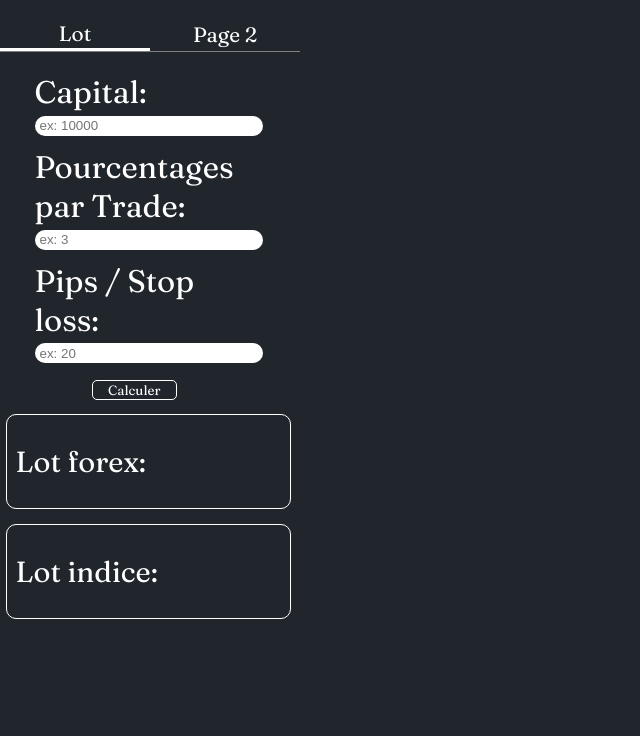
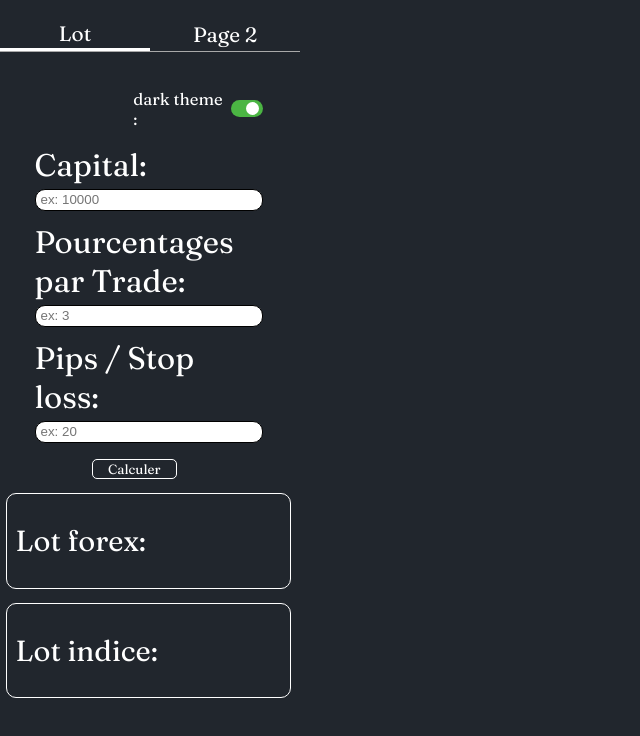
Before and after one commit to eparriel/extension_chrome, a browser extension: page index.html in a window 1280 px wide. Shown: the whole page, without its empty margins (0-640 px from the left). Drawn offline with Linux system fonts and the light colour scheme.

Commit message:
dark mode pratical

```diff
--- a/index.html
+++ b/index.html
@@ -4,9 +4,10 @@
     <meta charset="UTF-8">
     <link rel="stylesheet" href="style/style.css">
     <link rel="stylesheet" href="style/menu.css">
+    <link rel="stylesheet" href="style/checktheme.css">
 
 </head>
-<body>
+<body id="body" class="dark">
     <div class="menu">
         <ul>
             <li id="menu-1" class="active">
@@ -20,6 +21,17 @@
         <div id="p1" class="able">
             <div class="grid">
                 <div class="row">
+
+                    <div class="theme">
+                        <p>dark theme :</p>
+                        <div>
+                            <label class="switch">
+                                <input id="theme-value" type="checkbox" checked>
+                                <span class="slider round"></span>
+                            </label>
+                        </div>
+                    </div>
+
                     <label for="capitale">Capital:</label>
                     <input id="capitale" type="text" placeholder="ex: 10000">
                 </div>
@@ -32,7 +44,7 @@
                     <input id="pips" type="text" placeholder="ex: 20">
                 </div>
             </div>
-            <button id="btn">Calculer</button>
+            <button id="btn" class="dark">Calculer</button>
 
             <div class="display">
                 <p><strong>Lot forex:</strong></p>
--- a/js/index.js
+++ b/js/index.js
@@ -31,8 +31,7 @@ btn.addEventListener('click', function() {
    calcul()
 }, false);
 
-
-document.getElementById('menu-1').addEventListener('click', function () {
+function menu() {
     document.getElementById('menu-1').classList.toggle('active');
     document.getElementById('menu-2').classList.toggle('active');
 
@@ -41,15 +40,24 @@ document.getElementById('menu-1').addEventListener('click', function () {
 
     document.getElementById('p1').classList.toggle('able');
     document.getElementById('p2').classList.toggle('able');
+}
+
+function theme(theme) {
+    document.getElementById('body').classList.toggle('dark');
+    document.getElementById('body').classList.toggle('light');
+
+    document.getElementById('btn').classList.toggle('dark');
+    document.getElementById('btn').classList.toggle('light');
+}
+
+document.getElementById('menu-1').addEventListener('click', function () {
+    menu()
 });
 
 document.getElementById('menu-2').addEventListener('click', function () {
-    document.getElementById('menu-2').classList.toggle('active');
-    document.getElementById('menu-1').classList.toggle('active');
+    menu()
+});
 
-    document.getElementById('p1').classList.toggle('enable');
-    document.getElementById('p2').classList.toggle('enable');
-
-    document.getElementById('p1').classList.toggle('able');
-    document.getElementById('p2').classList.toggle('able');
-});
+document.getElementById('theme-value').addEventListener('click', function (){
+    theme()
+})
--- /dev/null
+++ b/style/checktheme.css
@@ -0,0 +1,79 @@
+/* The switch - the box around the slider */
+.switch {
+    position: relative;
+    display: inline-block;
+    width: 32px;
+    height: 17px;
+}
+
+/* Hide default HTML checkbox */
+.switch input {
+    opacity: 0;
+    width: 0;
+    height: 0;
+}
+
+/* The slider */
+.slider {
+    position: absolute;
+    cursor: pointer;
+    top: 0;
+    left: 0;
+    right: 0;
+    bottom: 0;
+    background-color: #ccc;
+    -webkit-transition: .4s;
+    transition: .4s;
+}
+
+.slider:before {
+    position: absolute;
+    content: "";
+    height: 13px;
+    width: 13px;
+    left: 2px;
+    bottom: 2px;
+    background-color: white;
+    -webkit-transition: .4s;
+    transition: .4s;
+}
+
+input:checked + .slider {
+    background-color: #4BB543;
+}
+
+input:focus + .slider {
+    box-shadow: 0 0 1px #4BB543;
+}
+
+input:checked + .slider:before {
+    -webkit-transform: translateX(13px);
+    -ms-transform: translateX(13px);
+    transform: translateX(13px);
+}
+
+/* Rounded sliders */
+.slider.round {
+    border-radius: 17px;
+}
+
+.slider.round:before {
+    border-radius: 50%;
+}
+
+.theme {
+    margin-left: auto;
+    display: flex;
+    align-items: center;
+}
+
+.theme p {
+    margin-right: 1%;
+    min-width: 80px;
+    font-size: 0.8em;
+}
+
+.theme div {
+    display: flex;
+    align-items: center;
+}
--- a/style/menu.css
+++ b/style/menu.css
@@ -1,4 +1,6 @@
 @import url('https://fonts.googleapis.com/css2?family=Fraunces&display=swap');
+
+
 .menu {
     font-family: 'Fraunces', serif;
     font-size: 1.3em;
@@ -15,16 +17,15 @@ ul {
     justify-content: space-around;
     align-items: center;
     padding: 0;
-    border-bottom: 1px solid grey;
+    border-bottom: 1px solid darkgrey;
 }
 
 .menu ul li {
-    list-style-type: none ;
+    list-style-type: none;
     width: 50%;
     height: 100%;
     text-align: center;
     vertical-align: center;
-    color: white;
     margin: 0;
     cursor: pointer;
 }
@@ -34,7 +35,7 @@ ul {
     display: block;
     width: 0;
     height: 2px;
-    background: white;
+    background: var(--main-bg-color);
 }
 
 .menu ul li:hover::after {
@@ -49,8 +50,9 @@ ul {
 .able {
     margin: 2%;
     width: 95%;
+    padding-bottom: 5%;
 }
 
 .active {
-    border-bottom: 3px solid white;
+    border-bottom: 3px solid;
 }
--- a/style/style.css
+++ b/style/style.css
@@ -1,10 +1,24 @@
 @import url('https://fonts.googleapis.com/css2?family=Fraunces&display=swap');
+
+.dark {
+    background-color: #21262d;
+    color: white;
+    border-color: white;
+    transition: .3s;
+    --main-bg-color: white;
+}
+
+.light {
+    background-color: #f7f7f7;
+    color: black;
+    border-color: black;
+    transition: 0.3s;
+    --main-bg-color: black;
+}
 
 body {
     width: 300px;
     height: 400px;
-    background-color: #21262d	;
-    color: white;
     padding: 0;
     margin: 0;
 }
@@ -21,7 +35,7 @@ input {
     padding: 0 5px 0 5px;
     outline: none;
     height: 20px;
-    border: none;
+    border: 1px solid;
 }
 
 label {
@@ -44,11 +58,9 @@ label {
 button {
     font-family: 'Fraunces', serif;
     width: 30%;
-    border: 1px solid white;
+    border: 1px solid;
     border-radius: 5px;
-    background-color: #21262d;
     margin-left: 30%;
-    color: white;
     cursor: pointer;
 }
 
@@ -60,7 +72,7 @@ button:hover {
 .display {
     display: flex;
     height: 20%;
-    border: 1px solid white;
+    border: 1px solid;
     border-radius: 10px;
     margin-top: 5%;
     padding-left: 3%;
```
